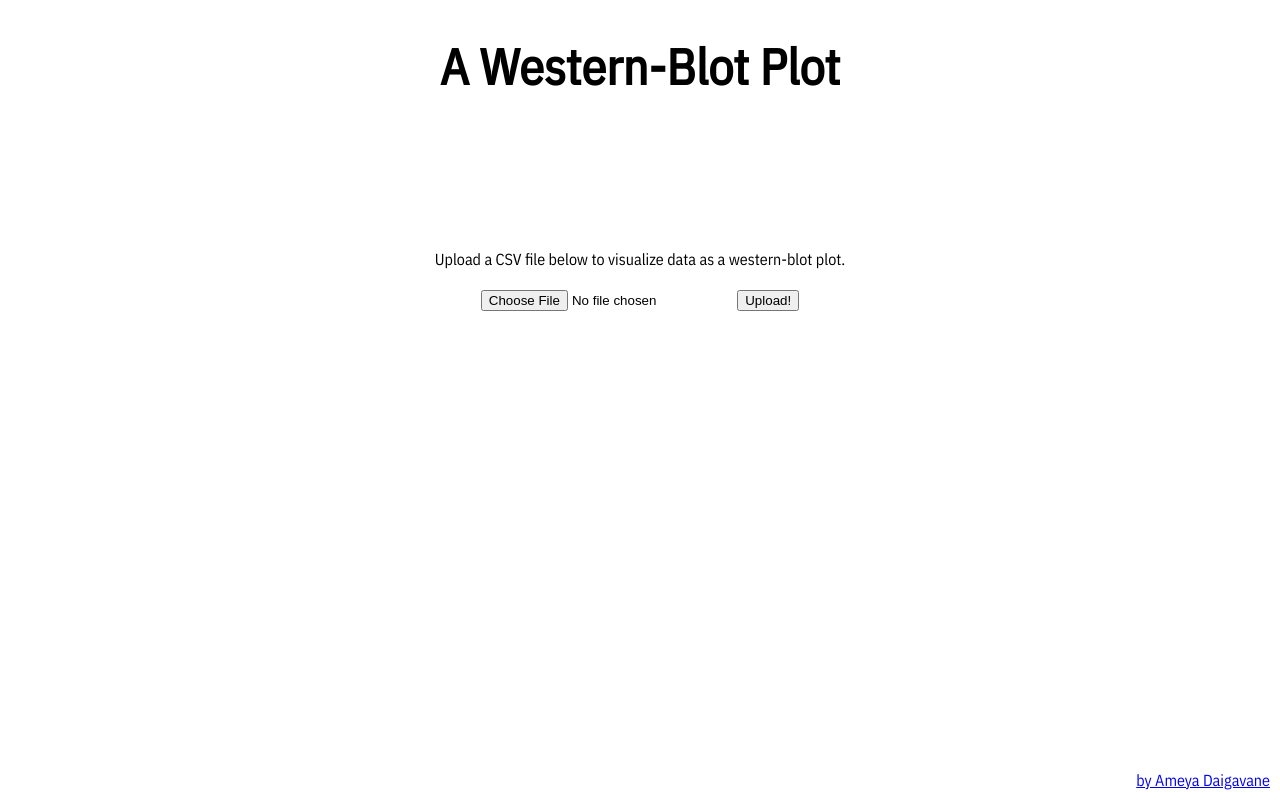
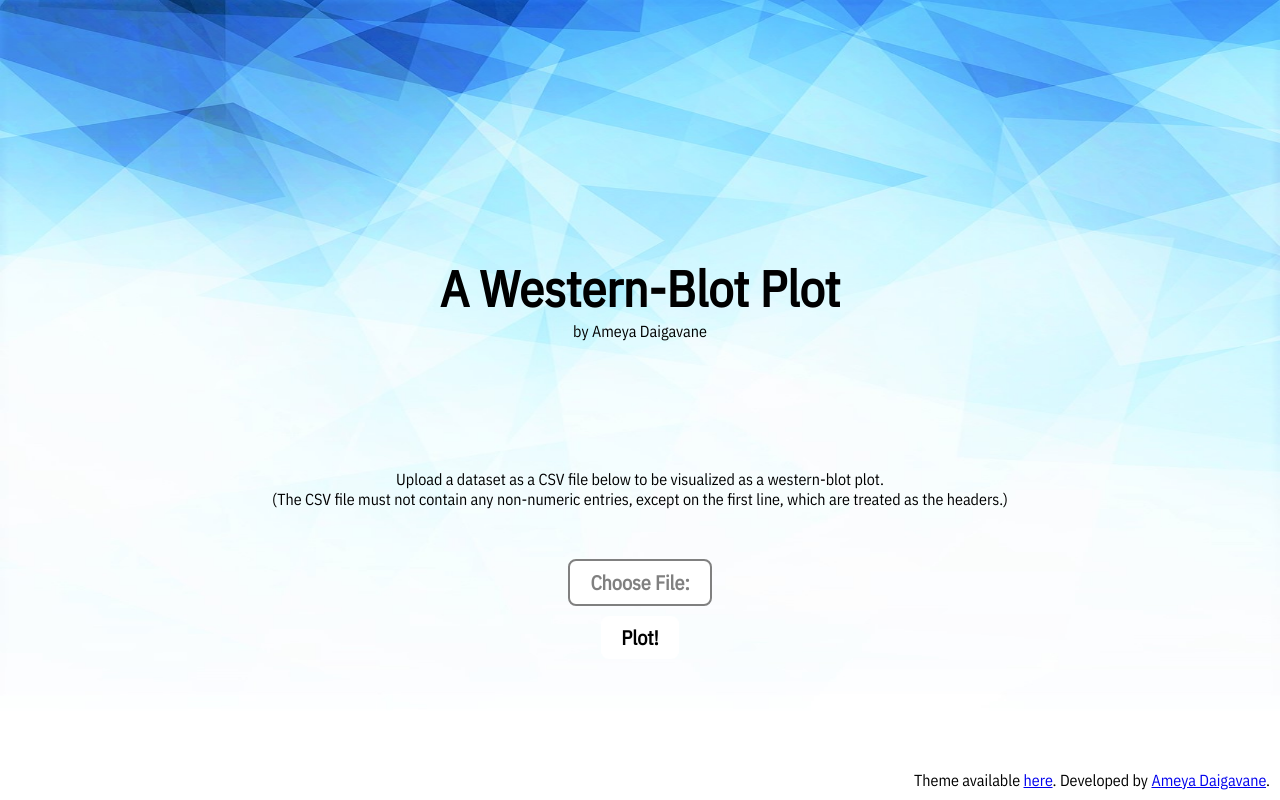
Before and after one commit to ameya98/JSBlot, a website: page assets/html/index.html in a window 1280 px wide. Drawn offline with nearby package versions, Linux system fonts and the light colour scheme; files that its build step writes are made by us from their sources; files whose address does not match are found by name.

Commit message:
updated front page styling.

```diff
--- a/assets/css/error.css
+++ b/assets/css/error.css
@@ -5,7 +5,3 @@ html, body {
     text-align: center;
     font-family: 'IBM Plex Sans Condensed', sans-serif;
 }
-
-#info {
-
-}
--- a/assets/css/index.css
+++ b/assets/css/index.css
@@ -4,26 +4,56 @@ html, body {
     overflow: hidden;
     text-align: center;
     font-family: 'IBM Plex Sans Condensed', sans-serif;
+    background-image: url("/assets/images/blue.jpg");
+    background-repeat: no-repeat;
+    background-size: 100% 90%;
 }
 
-form {
+form, input {
     font-family: 'IBM Plex Sans Condensed', sans-serif;
 }
 
 h1 {
     font-size: 50px;
+    margin-bottom: 0;
+}
+
+#header {
+    margin-top: 20%;
 }
 
 #formdiv {
-    margin-top: 150px;
+    margin-top: 10%;
 }
 
-#alertdiv, #ID {
+#inputFile, #ID {
+    position: absolute;
+    left: -99999rem;
+}
+
+#alertdiv {
     display: none;
+    font-weight: bold;
 }
 
 #credits {
     position: fixed;
     bottom: 10px;
     right: 10px;
+    text-align: right;
 }
+
+.btn {
+  border: 2px solid gray;
+  color: gray;
+  background-color: white;
+  padding: 8px 20px;
+  border-radius: 8px;
+  font-size: 20px;
+  font-weight: bold;
+}
+
+#submitBtn {
+    border: green;
+    color: black;
+}
--- a/assets/css/style.css
+++ b/assets/css/style.css
@@ -15,7 +15,7 @@ html, body {
 }
 
 .labels {
-    font-size: 30px;
+    font-size: 25px;
 }
 
 .subheading {
--- a/assets/html/index.html
+++ b/assets/html/index.html
@@ -9,26 +9,39 @@
   </head>
 
   <body>
-    <h1>A Western-Blot Plot</h1>
-    <div id="alertdiv">
-        Please upload only a .csv or .txt file.
+    <div id="header">
+        <h1>A Western-Blot Plot</h1>
+        by Ameya Daigavane
     </div>
+
     <div id="formdiv">
-        Upload a CSV file below to visualize data as a western-blot plot.
+        Upload a dataset as a CSV file below to be visualized as a western-blot plot.
+        <br>
+        (The CSV file must not contain any non-numeric entries, except on the first line, which are treated as the headers.)
+        <br><br>
+        <div id="alertdiv">
+            Please upload only a .csv or .txt file!
+        </div>
         <br><br>
         <form ref='uploadForm'
           id='uploadForm'
           action='/process'
           method='post'
           encType="multipart/form-data">
-            <input type='file' name="sampleFile" id="inputFile"/>
-            <input type='number' name="ID" id="ID"/>
-            <input type='submit' value='Upload!' />
+          <label for="inputFile" class="btn">
+                Choose File:
+                <span id="file-selected"></span>
+          </label>
+          <input type='file' name="sampleFile" id="inputFile"/>
+          <input type='number' name="ID" id="ID" />
+          <br><br>
+          <input class="btn" type='submit' value='Plot!' id="submitBtn" />
         </form>
     </div>
 
     <div id="credits">
-        <a href="https://github.com/ameya98/">by Ameya Daigavane</a>
+        Theme available <a href="https://www.freepik.com/free-photos-vectors/background">here</a>.
+        Developed by <a href="https://github.com/ameya98/">Ameya Daigavane</a>.
     </div>
 
     <script type="text/javascript" src="./assets/js/index.js"></script>
--- a/assets/js/index.js
+++ b/assets/js/index.js
@@ -1,11 +1,18 @@
 $(document).ready(function(){
+
+    var fileName = "";
+
+    $('#inputFile').bind('change', function() {
+        fileName = $("#inputFile").val().split("\\").pop();
+        $('#file-selected').html(fileName);
+    });
+
     $("#uploadForm").submit(function(evt){
 
         var randval = Math.floor(Math.random() * 100000000);
-
         $("#ID").val(randval);
 
-        if(!(["csv", "txt"].includes($("#inputFile").val().split("\\").pop().split(".").pop()))){
+        if(!(["csv", "txt"].includes(fileName.split(".").pop()))){
 
             $("#alertdiv").show();
             console.log("Wrong extension detected, .csv or .txt file only!");
@@ -13,7 +20,7 @@ $(document).ready(function(){
             return false;
         }
 
-        localStorage.setItem('filename', $("#inputFile").val().split("\\").pop().split(".")[0]);
+        localStorage.setItem('filename', fileName.split(".")[0]);
         localStorage.setItem('ID', randval);
 
     });
```
Also changed, not shown: assets/js/blot.js (+0 -8 lines), assets/images/blue.jpg (added), 1 other file.
